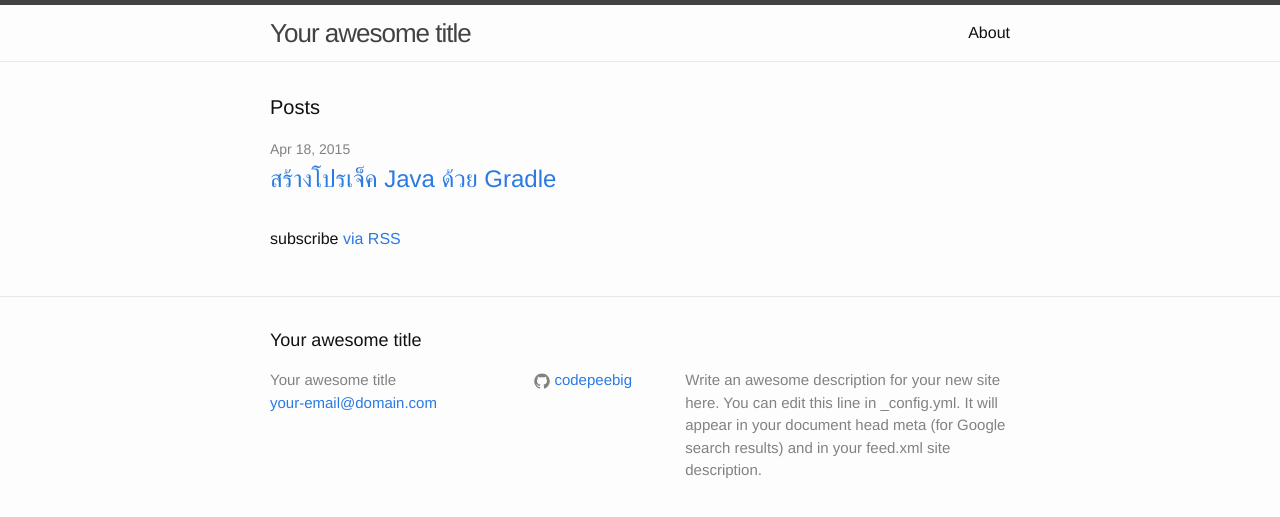
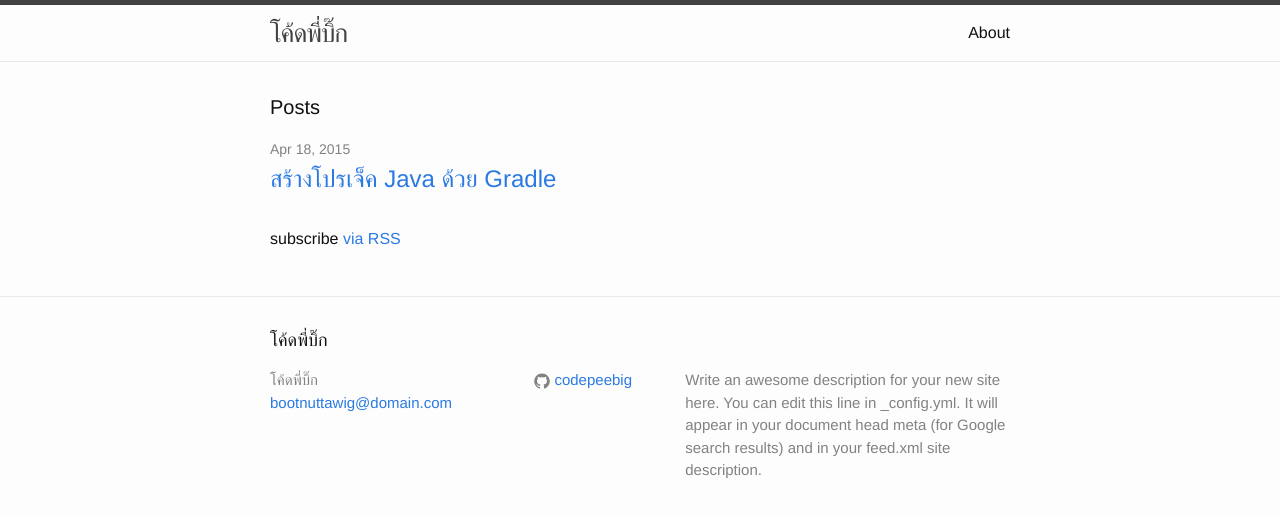
Before and after one commit to bootnuttawig/bootnuttawig.github.io, a Jekyll site: the page built from index.html, in a window 1280 px wide. Shown: the top 517 px of the page. Built offline with Jekyll 4.4.1, drawn with Linux system fonts in a browser that asks for light colours.

Commit message:
config title and mail

```diff
--- a/_config.yml
+++ b/_config.yml
@@ -1,6 +1,6 @@
 # Site settings
-title: Your awesome title
-email: your-email@domain.com
+title: โค้ดพี่บิ๊ก
+email: bootnuttawig@domain.com
 description: > # this means to ignore newlines until "baseurl:"
   Write an awesome description for your new site here. You can edit this
   line in _config.yml. It will appear in your document head meta (for
```
